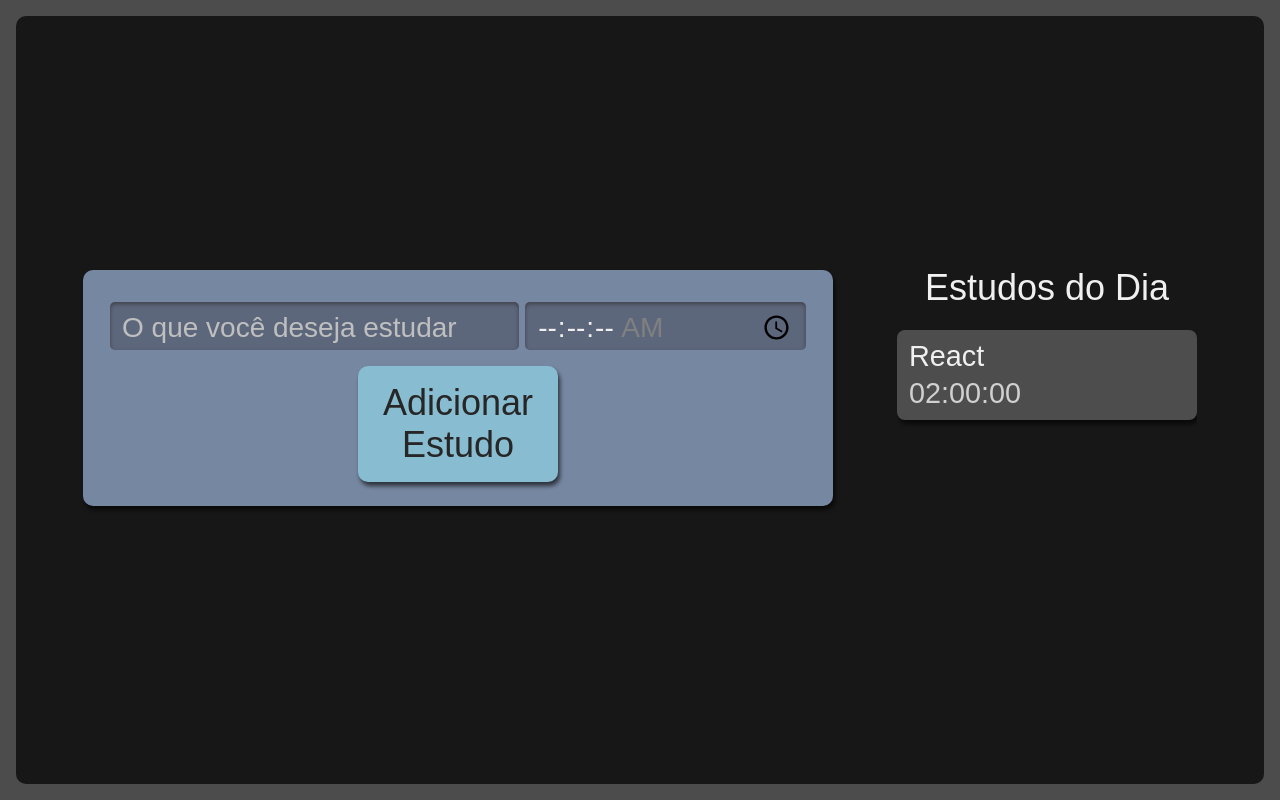
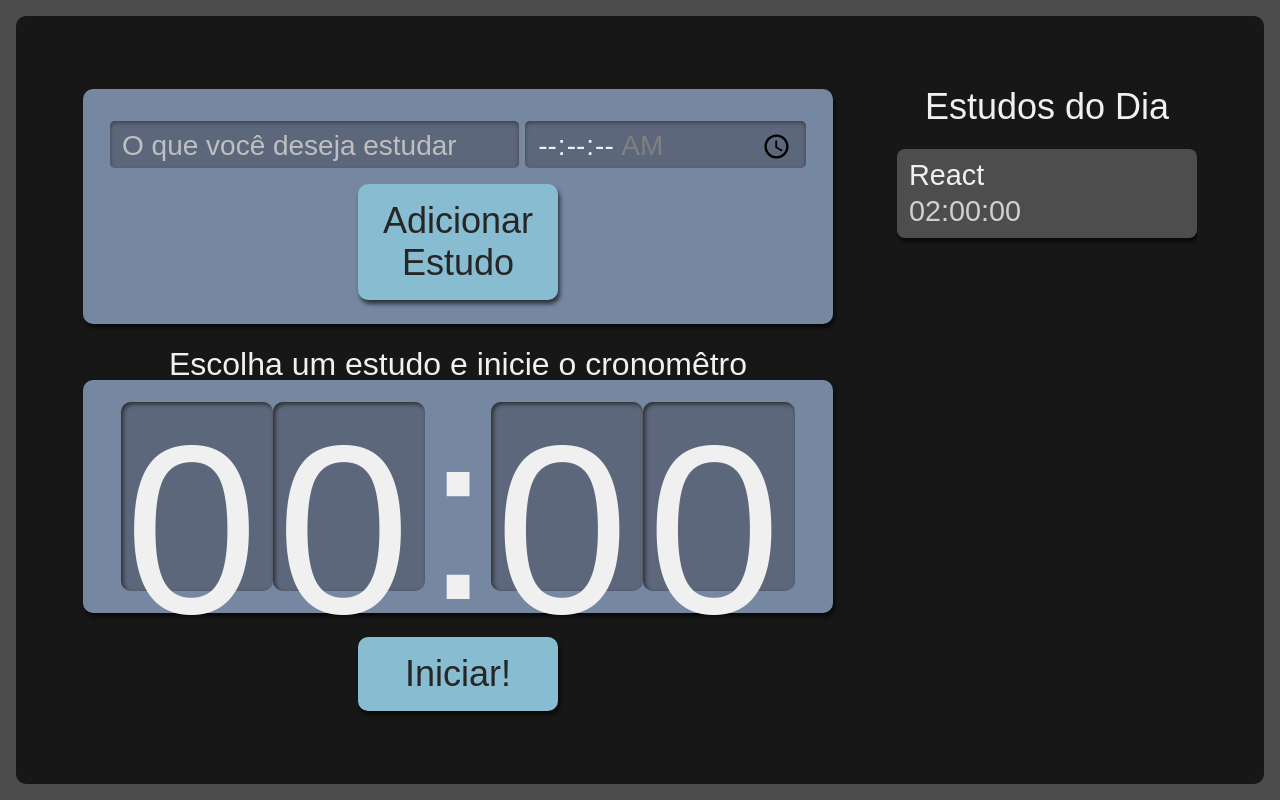
Before and after one commit to mateusmenesesDev/Cronometro-de-Estudos, a React (Create React App) app: page / in a window 1280 px wide. Built offline with nearby package versions, Linux system fonts and the light colour scheme.

Commit message:
Criando componente de Timer

```diff
--- a/src/components/List/index.tsx
+++ b/src/components/List/index.tsx
@@ -3,7 +3,7 @@ import style from './List.module.scss'
 
 
 export const List = ()=>{
-    const tasks = [
+    let tasks = [
         {task: 'React',time: '02:00:00'},
 
     ]
--- /dev/null
+++ b/src/components/Timer/Clock/Clock.module.scss
@@ -0,0 +1,21 @@
+.clockNumber {
+    background-color: #5D677C;
+    box-shadow: 2px 2px 4px #2B2B2B inset;
+    height: 3.6rem;
+    width: 3rem;
+    padding: 8px 4px;
+    border-radius: 10px;
+
+    @media screen and (min-width:1280px) {
+      height: 10.8rem;
+      width: 9rem;
+    }
+  }
+
+  .clockDiv {
+    height: 4.2rem;
+
+    @media screen and (min-width:1280px) {
+      height: 12.6rem;
+    }
+  }
--- /dev/null
+++ b/src/components/Timer/Clock/index.tsx
@@ -0,0 +1,13 @@
+import style from './Clock.module.scss'
+
+export const Clock = ()=>{
+    return(
+        <>
+            <span className={style.clockNumber}>0</span>
+            <span className={style.clockNumber}>0</span>
+            <span className={style.clockDiv}>:</span>
+            <span className={style.clockNumber}>0</span>
+            <span className={style.clockNumber}>0</span>
+        </>
+    )
+}
--- /dev/null
+++ b/src/components/Timer/Timer.module.scss
@@ -0,0 +1,59 @@
+.timer {
+    display: flex;
+    flex-direction: column;
+    align-items: center;
+    grid-area: cronometro;
+
+    .clockWrapper {
+      align-items: center;
+      background-color: #7687A1;
+      border-radius: 10px;
+      box-shadow: 2px 4px 4px #0000009F;
+      box-sizing: border-box;
+      display: flex;
+      font-size: 5rem;
+      justify-content: center;
+      margin-bottom: 24px;
+      padding: 16px 12px;
+      width: 100%;
+    }
+
+    .title {
+      font-size: 2rem;
+    }
+
+    button {
+      background-color: #88bcd1;
+      border-radius: 10px;
+      box-shadow: 2px 4px 4px #0000009F;
+      color: #272626;
+      cursor: pointer;
+      font-size: 1.25rem;
+      padding: 16px;
+      width: 150px;
+
+      &:active {
+        background-color: #7CA6B7;
+        box-shadow: 2px 2px 4px #0000009F inset;
+        cursor: auto;
+      }
+    }
+
+    @media screen and (min-width:1280px) {
+
+      .clockWrapper{
+        font-size: 15rem;
+      }
+
+      p {
+        font-size: 2rem;
+      }
+
+      button {
+        grid-column-start: span 2;
+        justify-self: center;
+        width: 200px;
+        font-size: 2.25rem;
+      }
+    }
+  }
--- /dev/null
+++ b/src/components/Timer/index.tsx
@@ -0,0 +1,16 @@
+import { Button } from "../Button"
+import { Clock } from "./Clock"
+import style from './Timer.module.scss'
+
+export const Timer = ()=>{
+    return (
+        <div className={style.timer}>
+            <p className={style.title}> Escolha um estudo e inicie o cronomêtro</p>
+            <div className={style.clockWrapper}>
+                <Clock/>
+            </div>
+            <Button>Iniciar!</Button>
+        </div>
+
+    )
+}
--- a/src/pages/App.tsx
+++ b/src/pages/App.tsx
@@ -1,12 +1,14 @@
 import style from './App.module.scss';
 import { Form } from '../components/Form';
 import { List } from '../components/List';
+import { Timer } from '../components/Timer';
 
 function App() {
   return (
     <div className={style.AppStyle}>
       <Form/>
       <List/>
+      <Timer/>
     </div>
 
   );
```
